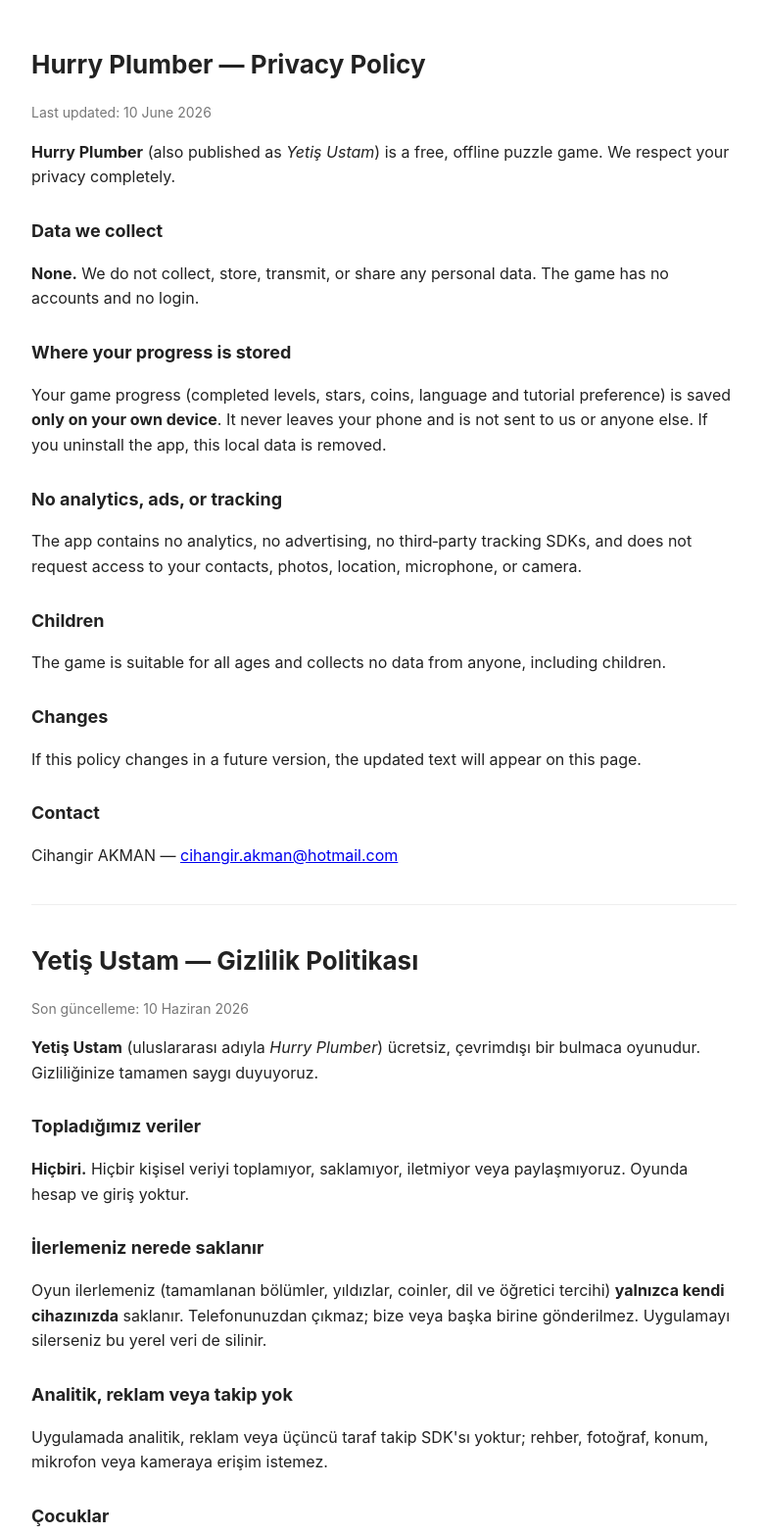
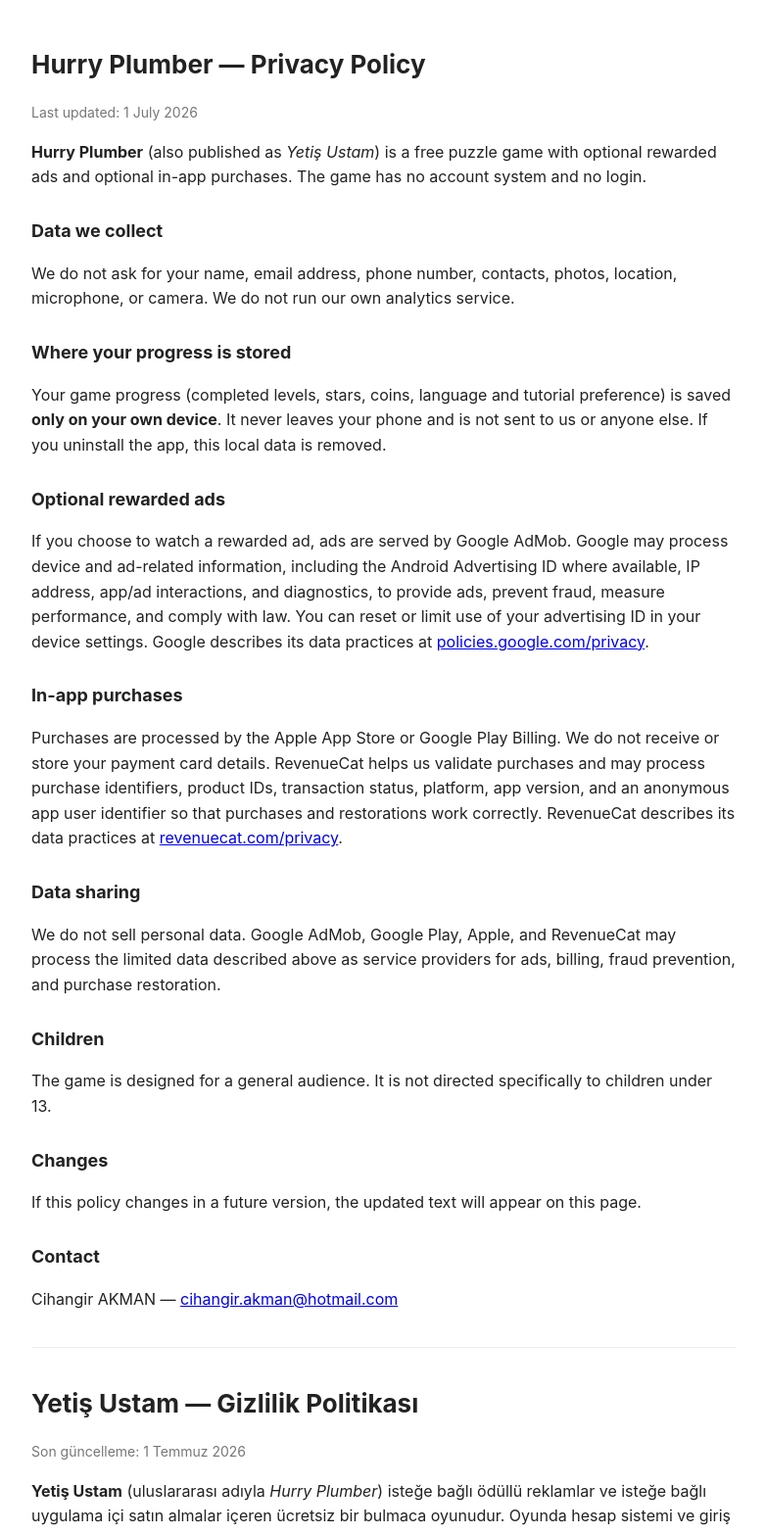
Before and after one commit to Pharmacist65/yetis-ustam-legal, a plain HTML site: page privacy.html in a window 1280 px wide. Shown: the top 1566 px of the page at 98% size, without its empty margins (248-1029 px from the left). Drawn offline with Linux system fonts and the light colour scheme.

Commit message:
Update privacy policy for ads and purchases

```diff
--- a/privacy.html
+++ b/privacy.html
@@ -14,21 +14,27 @@
 <body>
 
 <h1>Hurry Plumber — Privacy Policy</h1>
-<p class="muted">Last updated: 10 June 2026</p>
+<p class="muted">Last updated: 1 July 2026</p>
 
-<p><strong>Hurry Plumber</strong> (also published as <em>Yetiş Ustam</em>) is a free, offline puzzle game. We respect your privacy completely.</p>
+<p><strong>Hurry Plumber</strong> (also published as <em>Yetiş Ustam</em>) is a free puzzle game with optional rewarded ads and optional in-app purchases. The game has no account system and no login.</p>
 
 <h2>Data we collect</h2>
-<p><strong>None.</strong> We do not collect, store, transmit, or share any personal data. The game has no accounts and no login.</p>
+<p>We do not ask for your name, email address, phone number, contacts, photos, location, microphone, or camera. We do not run our own analytics service.</p>
 
 <h2>Where your progress is stored</h2>
 <p>Your game progress (completed levels, stars, coins, language and tutorial preference) is saved <strong>only on your own device</strong>. It never leaves your phone and is not sent to us or anyone else. If you uninstall the app, this local data is removed.</p>
 
-<h2>No analytics, ads, or tracking</h2>
-<p>The app contains no analytics, no advertising, no third‑party tracking SDKs, and does not request access to your contacts, photos, location, microphone, or camera.</p>
+<h2>Optional rewarded ads</h2>
+<p>If you choose to watch a rewarded ad, ads are served by Google AdMob. Google may process device and ad-related information, including the Android Advertising ID where available, IP address, app/ad interactions, and diagnostics, to provide ads, prevent fraud, measure performance, and comply with law. You can reset or limit use of your advertising ID in your device settings. Google describes its data practices at <a href="https://policies.google.com/privacy">policies.google.com/privacy</a>.</p>
+
+<h2>In-app purchases</h2>
+<p>Purchases are processed by the Apple App Store or Google Play Billing. We do not receive or store your payment card details. RevenueCat helps us validate purchases and may process purchase identifiers, product IDs, transaction status, platform, app version, and an anonymous app user identifier so that purchases and restorations work correctly. RevenueCat describes its data practices at <a href="https://www.revenuecat.com/privacy/">revenuecat.com/privacy</a>.</p>
+
+<h2>Data sharing</h2>
+<p>We do not sell personal data. Google AdMob, Google Play, Apple, and RevenueCat may process the limited data described above as service providers for ads, billing, fraud prevention, and purchase restoration.</p>
 
 <h2>Children</h2>
-<p>The game is suitable for all ages and collects no data from anyone, including children.</p>
+<p>The game is designed for a general audience. It is not directed specifically to children under 13.</p>
 
 <h2>Changes</h2>
 <p>If this policy changes in a future version, the updated text will appear on this page.</p>
@@ -39,21 +45,27 @@
 <hr />
 
 <h1>Yetiş Ustam — Gizlilik Politikası</h1>
-<p class="muted">Son güncelleme: 10 Haziran 2026</p>
+<p class="muted">Son güncelleme: 1 Temmuz 2026</p>
 
-<p><strong>Yetiş Ustam</strong> (uluslararası adıyla <em>Hurry Plumber</em>) ücretsiz, çevrimdışı bir bulmaca oyunudur. Gizliliğinize tamamen saygı duyuyoruz.</p>
+<p><strong>Yetiş Ustam</strong> (uluslararası adıyla <em>Hurry Plumber</em>) isteğe bağlı ödüllü reklamlar ve isteğe bağlı uygulama içi satın almalar içeren ücretsiz bir bulmaca oyunudur. Oyunda hesap sistemi ve giriş yoktur.</p>
 
 <h2>Topladığımız veriler</h2>
-<p><strong>Hiçbiri.</strong> Hiçbir kişisel veriyi toplamıyor, saklamıyor, iletmiyor veya paylaşmıyoruz. Oyunda hesap ve giriş yoktur.</p>
+<p>Adınızı, e-posta adresinizi, telefon numaranızı, rehberinizi, fotoğraflarınızı, konumunuzu, mikrofonunuzu veya kameranızı istemeyiz. Kendi analitik servisimiz yoktur.</p>
 
 <h2>İlerlemeniz nerede saklanır</h2>
 <p>Oyun ilerlemeniz (tamamlanan bölümler, yıldızlar, coinler, dil ve öğretici tercihi) <strong>yalnızca kendi cihazınızda</strong> saklanır. Telefonunuzdan çıkmaz; bize veya başka birine gönderilmez. Uygulamayı silerseniz bu yerel veri de silinir.</p>
 
-<h2>Analitik, reklam veya takip yok</h2>
-<p>Uygulamada analitik, reklam veya üçüncü taraf takip SDK'sı yoktur; rehber, fotoğraf, konum, mikrofon veya kameraya erişim istemez.</p>
+<h2>İsteğe bağlı ödüllü reklamlar</h2>
+<p>Ödüllü reklam izlemeyi seçerseniz reklamlar Google AdMob tarafından sunulur. Google; reklam sunmak, sahtekârlığı önlemek, performansı ölçmek ve yasal yükümlülüklere uymak için cihaz ve reklamla ilgili bilgileri işleyebilir. Buna uygun olduğunda Android Reklam Kimliği, IP adresi, uygulama/reklam etkileşimleri ve tanılama bilgileri dahil olabilir. Reklam kimliğinizi cihaz ayarlarınızdan sıfırlayabilir veya kullanımını sınırlayabilirsiniz. Google'ın veri uygulamaları için bkz. <a href="https://policies.google.com/privacy">policies.google.com/privacy</a>.</p>
+
+<h2>Uygulama içi satın almalar</h2>
+<p>Satın almalar Apple App Store veya Google Play Billing tarafından işlenir. Ödeme kartı bilgilerinizi almayız veya saklamayız. RevenueCat satın almaları doğrulamamıza yardımcı olur ve satın alma/geri yükleme işlemlerinin çalışması için satın alma tanımlayıcıları, ürün ID'leri, işlem durumu, platform, uygulama sürümü ve anonim bir uygulama kullanıcı tanımlayıcısı gibi bilgileri işleyebilir. RevenueCat'in veri uygulamaları için bkz. <a href="https://www.revenuecat.com/privacy/">revenuecat.com/privacy</a>.</p>
+
+<h2>Veri paylaşımı</h2>
+<p>Kişisel verileri satmayız. Google AdMob, Google Play, Apple ve RevenueCat yukarıda açıklanan sınırlı verileri reklam, ödeme, sahtekârlık önleme ve satın alma geri yükleme hizmetleri için hizmet sağlayıcı olarak işleyebilir.</p>
 
 <h2>Çocuklar</h2>
-<p>Oyun her yaşa uygundur ve çocuklar dâhil hiç kimseden veri toplamaz.</p>
+<p>Oyun genel kitleye yöneliktir. Özellikle 13 yaş altındaki çocuklara yönelik değildir.</p>
 
 <h2>Değişiklikler</h2>
 <p>Bu politika ileride değişirse, güncel metin bu sayfada yayınlanır.</p>
```
